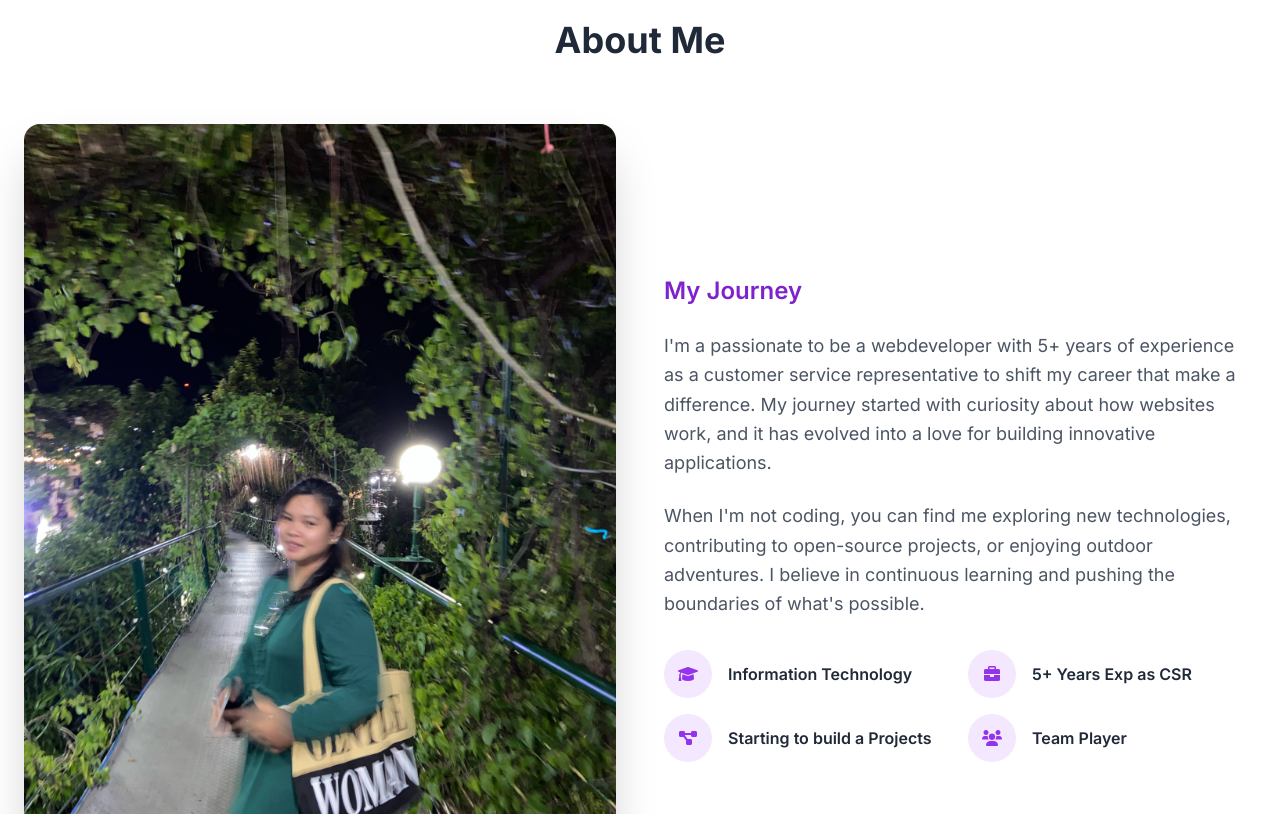
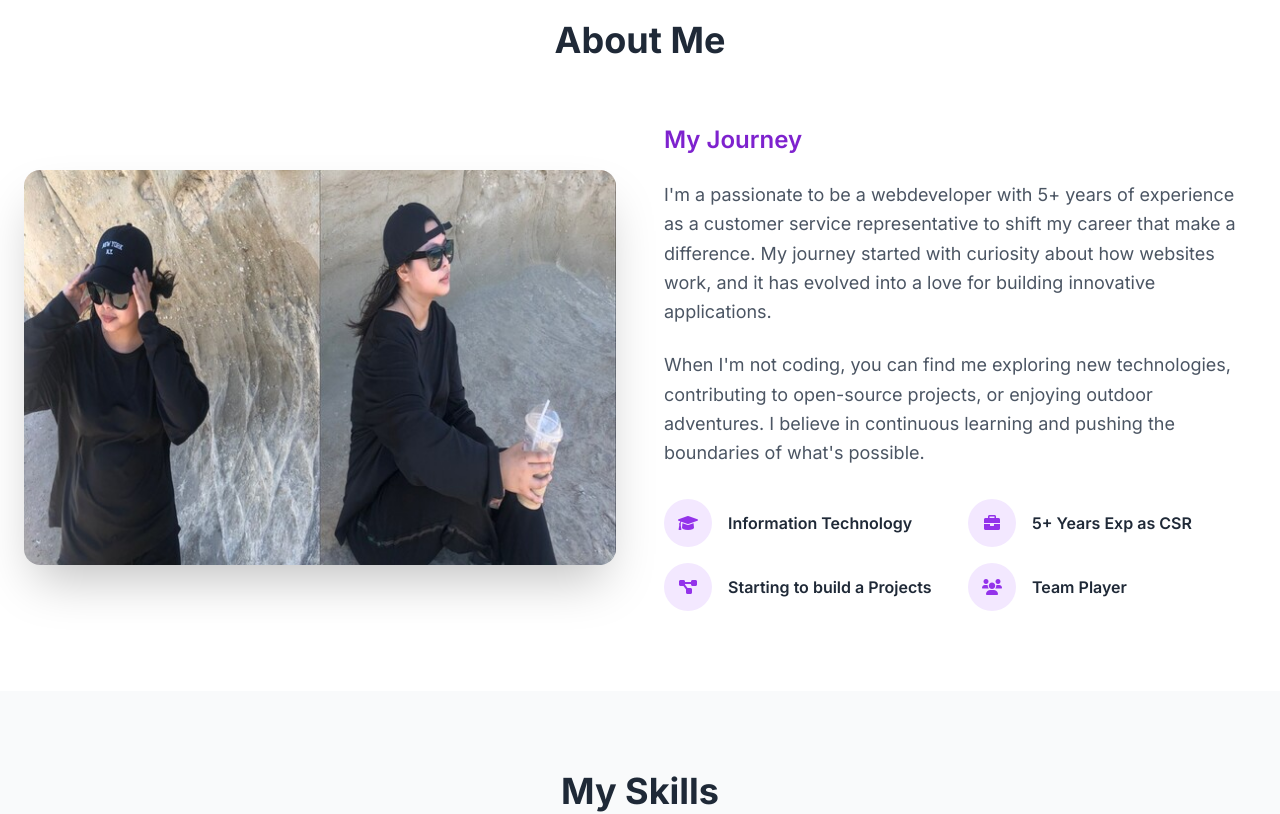
Before and after one commit to ritzbian14-web/ritzbian14-web.github.io, a plain HTML site: page index.html in a window 1280 px wide. Shown: the part 860-1674 px from the top of the page. Drawn offline with nearby package versions, Linux system fonts and the light colour scheme.

Commit message:
My updated

```diff
--- a/index.html
+++ b/index.html
@@ -135,7 +135,7 @@
             <h2 class="text-4xl font-bold text-center mb-16 text-gray-800">About Me</h2>
             <div class="grid md:grid-cols-2 gap-12 items-center">
                 <div>
-                    <img src="aboutme.JPG" alt="Developer working on a laptop in a cozy coffee shop environment with natural lighting" class="rounded-2xl shadow-2xl w-full" onerror="this.style.display='none'; this.parentElement.innerHTML='<div class=\'w-full h-64 bg-purple-100 rounded-2xl flex items-center justify-center text-6xl text-purple-600\'><i class=\'fas fa-laptop-code\'></i></div>'">
+                    <img src="Myself.jpg" alt="Developer working on a laptop in a cozy coffee shop environment with natural lighting" class="rounded-2xl shadow-2xl w-full" onerror="this.style.display='none'; this.parentElement.innerHTML='<div class=\'w-full h-64 bg-purple-100 rounded-2xl flex items-center justify-center text-6xl text-purple-600\'><i class=\'fas fa-laptop-code\'></i></div>'">
                 </div>
                 <div>
                     <h3 class="text-2xl font-semibold mb-6 text-purple-700">My Journey</h3>
```
